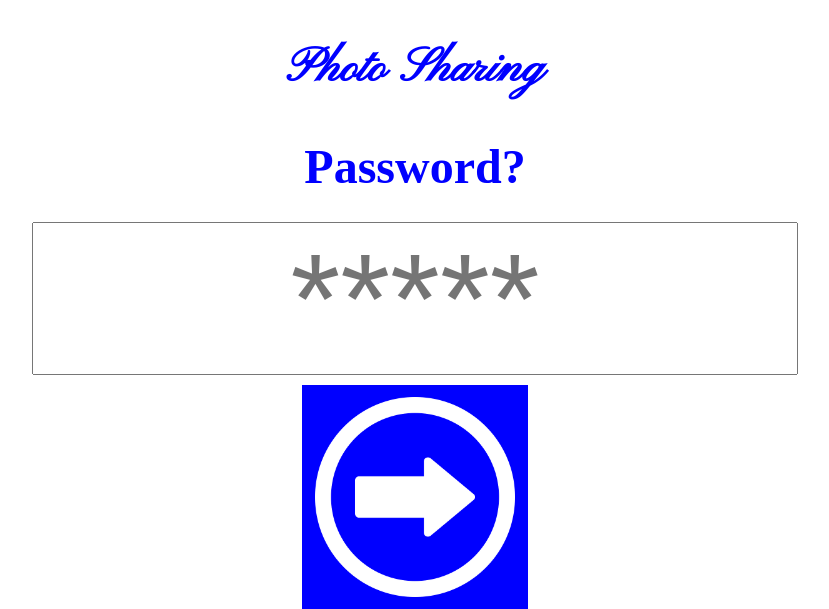
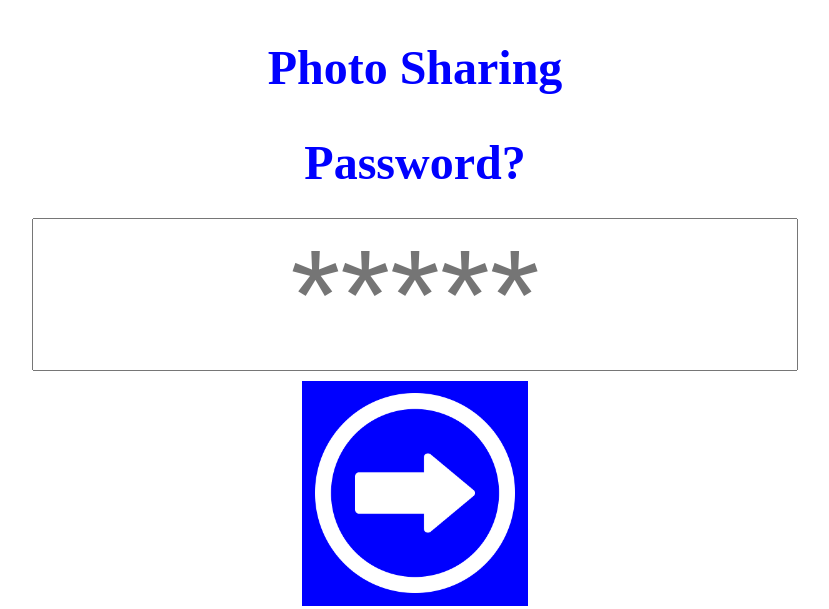
Before and after one commit to PhilippMundhenk/NoFrillsPhotoSharing, a PHP site: page / in a window 1280 px wide. Shown: the top 609 px of the page, without its empty margins (225-1054 px from the left). Run offline with PHP 8.4, Linux system fonts and the light colour scheme; some web fonts are replaced.

Commit message:
changed title to a more neutral font

```diff
--- a/php/style.css
+++ b/php/style.css
@@ -7,7 +7,6 @@
   background-position:left top;  padding-left:15px;
 }
 .titleLine {
-  font-family: "Pinyon Script";
   color: rgb(0,0,255);
   font-weight: 700;
   font-size: 1.700rem;
@@ -40,21 +39,17 @@
   vertical-align:middle;
 }
 .uploadText {
-  /*font-family: "Pinyon Script";*/
   color: rgb(255,255,255);
   font-weight: 700;
   font-size: 1.000rem;
   font-style: normal;
-  /*text-decoration: underline;*/
   margin: 10px 0px;
 }
 .progress {
-  /*font-family: "Pinyon Script";*/
   color: rgb(255,0,0);
   font-weight: 700;
   font-size: 1.000rem;
   font-style: normal;
-  /*text-decoration: underline;*/
   margin: 10px 0px;
   text-align: center;
 }
@@ -95,25 +90,17 @@ form {
   font-size: 8rem;
   font-size: 6vmin;
   font-style: normal;
-  /*text-decoration: underline;*/
   margin: 10px 0px;
 }
 .loginIcon {
-  /*height:auto;
-  width:5%;*/
   vertical-align: middle;
   padding:0px 5px;
-  /*margin: 10px 0px;*/
-
   border:0;
-
   background-color:#0000ff;
 }
 .loginLabel {
-  /*font-family: "Pinyon Script";*/
   color: rgb(0,0,255);
   font-weight: 700;
-  /*font-size: 1.700rem;*/
   font-size: 6vmin;
   font-style: normal;
   text-decoration: none;
@@ -124,7 +111,6 @@ form {
   text-align: center;
 }
 .loginError {
-  /*font-family: "Pinyon Script";*/
   color: rgb(255,0,0);
   font-weight: 700;
   font-size: 8rem;
@@ -135,7 +121,6 @@ form {
   text-align: center;
 }
 .downloadText {
-  /*font-family: "Pinyon Script";*/
   color: rgb(255,255,255);
   font-weight: 700;
   font-size: 1.000rem;
```
